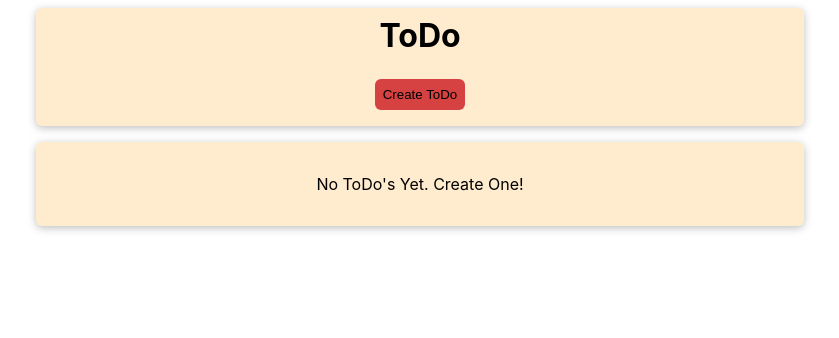
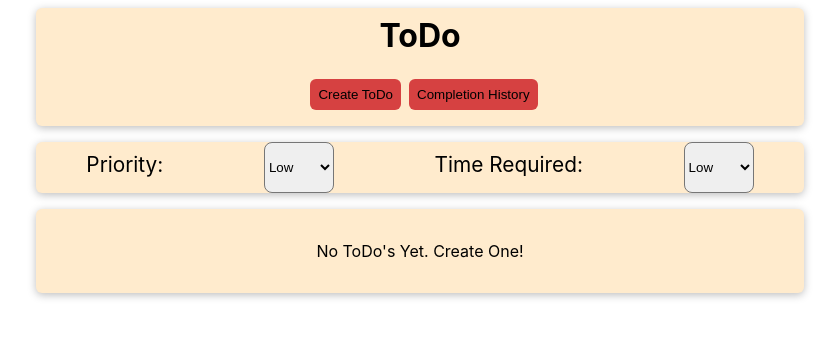
Before and after one commit to EthanMK2/react-productivity-planner, a React (Create React App) app: page / in a window 1280 px wide. Shown: the top 338 px of the page, without its empty margins (220-1059 px from the left). Built offline with nearby package versions, Linux system fonts and the light colour scheme.

Commit message:
responsive styles and future feature layout

```diff
--- a/src/components/ToDo's/ToDoControls.js
+++ b/src/components/ToDo's/ToDoControls.js
@@ -1,28 +1,29 @@
-import React, { useState } from "react";
+import React, { Fragment, useState } from "react";
 import Card from "../UI/Card";
 import Button from "../UI/Button";
 import classes from "./ToDoControls.module.css";
+import ToDoFilters from "./ToDoFilters";
 
 const ToDoControls = (props) => {
-  const [titleEntered, setTitleEntered] = useState("")
+  const [titleEntered, setTitleEntered] = useState("");
   const [openedCreate, setOpenedCreate] = useState(false);
 
   const createToDo = () => {
-    setOpenedCreate(false)
-    props.addToDo(titleEntered)
-  }
+    setOpenedCreate(false);
+    props.addToDo(titleEntered);
+  };
 
   const onChangeTitle = (event) => {
-    setTitleEntered(event.target.value)
-  }
+    setTitleEntered(event.target.value);
+  };
 
   const clickedCreateHandler = () => {
-    setOpenedCreate(true)
-  }
+    setOpenedCreate(true);
+  };
 
   const canceledCreate = () => {
-    setOpenedCreate(false)
-  }
+    setOpenedCreate(false);
+  };
 
   if (openedCreate) {
     return (
@@ -30,20 +31,32 @@ const ToDoControls = (props) => {
         <h1>ToDo</h1>
         <label className={classes.titleLabel}>
           Name:
-          <input className={classes.titleInput} type="text" onChange={onChangeTitle}/>
+          <input
+            className={classes.titleInput}
+            type="text"
+            onChange={onChangeTitle}
+          />
         </label>
-        <br/>
+        <br />
         <Button onClick={canceledCreate}>Cancel</Button>
-        <Button className={classes.createBtn} onClick={createToDo}>Create</Button>
+        <Button className={classes.createBtn} onClick={createToDo}>
+          Create
+        </Button>
       </Card>
     );
   }
 
   return (
-    <Card className={classes.controls}>
-      <h1>ToDo</h1>
-      <Button className={classes.createBtn} onClick={clickedCreateHandler}>Create ToDo</Button>
-    </Card>
+    <Fragment>
+      <Card className={classes.controls}>
+        <h1>ToDo</h1>
+        <Button className={classes.createBtn} onClick={clickedCreateHandler}>
+          Create ToDo
+        </Button>
+        <Button>Completion History</Button>
+      </Card>
+      <ToDoFilters />
+    </Fragment>
   );
 };
 
--- /dev/null
+++ b/src/components/ToDo's/ToDoFilters.js
@@ -0,0 +1,25 @@
+import Card from "../UI/Card";
+import classes from "./ToDoFilters.module.css";
+
+const ToDoFilters = () => {
+  return (
+    <Card className={classes.filters}>
+      <label htmlFor="priority-filter">Priority:</label>
+      <select className={classes["filter-selection-box"]} id="priority-filter" name="priority-filter">
+        <option value="low">Low</option>
+        <option value="medium">Medium</option>
+        <option value="high">High</option>
+        <option value="critical">Critical</option>
+      </select>
+      <label htmlFor="time-filter">Time Required:</label>
+      <select className={classes["filter-selection-box"]} id="time-filter" name="time-filter">
+        <option value="low">Low</option>
+        <option value="medium">Medium</option>
+        <option value="high">High</option>
+        <option value="critical">Critical</option>
+      </select>
+    </Card>
+  );
+};
+
+export default ToDoFilters;
--- /dev/null
+++ b/src/components/ToDo's/ToDoFilters.module.css
@@ -0,0 +1,28 @@
+.filters {
+  max-width: 768px;
+  margin: 1rem auto;
+  display: flex;
+  justify-content: space-between;
+  flex-direction: column;
+}
+
+.filter-selection-box {
+  border-radius: 8px;
+  padding: 1rem 0;
+}
+
+@media (min-width: 768px) {
+  .filters {
+    max-width: 768px;
+    margin: 1rem auto;
+    display: flex;
+    justify-content: space-around;
+    flex-direction: row;
+    align-items: baseline;
+    font-size: 1.3rem;
+  }
+  .filter-selection-box {
+    border-radius: 8px;
+    padding: 1rem 0;
+  }
+}
--- a/src/components/ToDo's/ToDoItem.module.css
+++ b/src/components/ToDo's/ToDoItem.module.css
@@ -1,8 +1,32 @@
 .item {
   width: 90%;
   margin: 1.5rem auto;
+  background-color: rgb(230, 230, 230);
+  text-align: center;
+}
+
+.item p {
+  font-size: 1.5rem;
+}
+
+.item button {
+  width: 50%;
+  margin: 0.5rem;
+}
+
+.item input {
+    width: 100%;
+    padding: 0.5rem 0;
+    font-size: 1.2rem;
+}
+
+@media (min-width: 768px) {
+  .item {
+    width: 90%;
+    margin: 1.5rem auto;
+    background-color: rgb(230, 230, 230);
     display: flex;
-    background-color: rgb(230, 230, 230);
+    flex-direction: row;
   }
 
   .item p {
@@ -15,8 +39,8 @@
     margin-left: auto;
   }
 
-/* for the "Done!" button to have a space between itself and "Edit" button */
   .item button {
-    margin-right: 0;
-    margin-left: 1rem;
+    max-width: fit-content;
+    align-self: baseline;
   }
+}
--- a/src/components/UI/Card.js
+++ b/src/components/UI/Card.js
@@ -1,4 +1,3 @@
-import React, { Fragment } from "react";
 import classes from './Card.module.css'
 
 const Card = (props) => {
```
Lines whose indentation alone changed are shown as unchanged.
